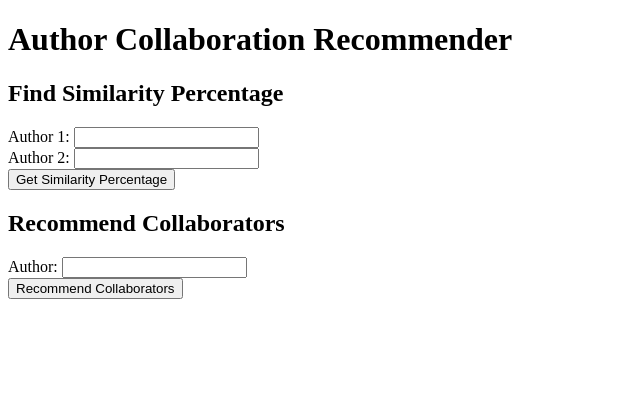
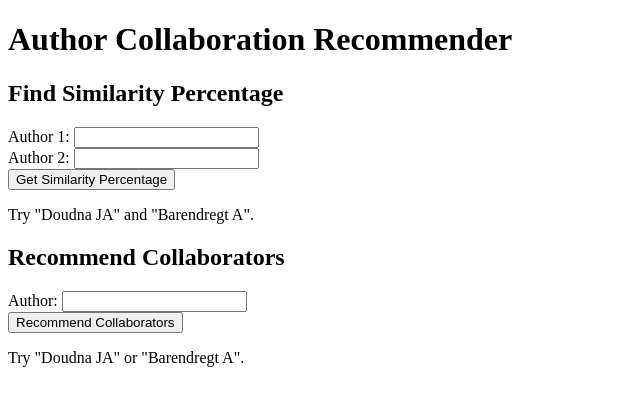
Before and after one commit to Zewen-Yang/ResearchMate, a Flask app: page / in a window 1280 px wide. Shown: the top 406 px of the page, without its empty margins (0-640 px from the left). Run offline with Flask 2, Linux system fonts and the light colour scheme.

Commit message:
Update index.html

```diff
--- a/templates/index.html
+++ b/templates/index.html
@@ -11,10 +11,13 @@
     Author 2: <input type="text" name="author2" required><br>
     <input type="submit" value="Get Similarity Percentage">
   </form>
+  <p>Try "Doudna JA" and "Barendregt A".</p>
+
   <h2>Recommend Collaborators</h2>
   <form action="/recommend" method="post">
     Author: <input type="text" name="author" required><br>
     <input type="submit" value="Recommend Collaborators">
   </form>
+  <p>Try "Doudna JA" or "Barendregt A".</p>
 </body>
 </html>
```
